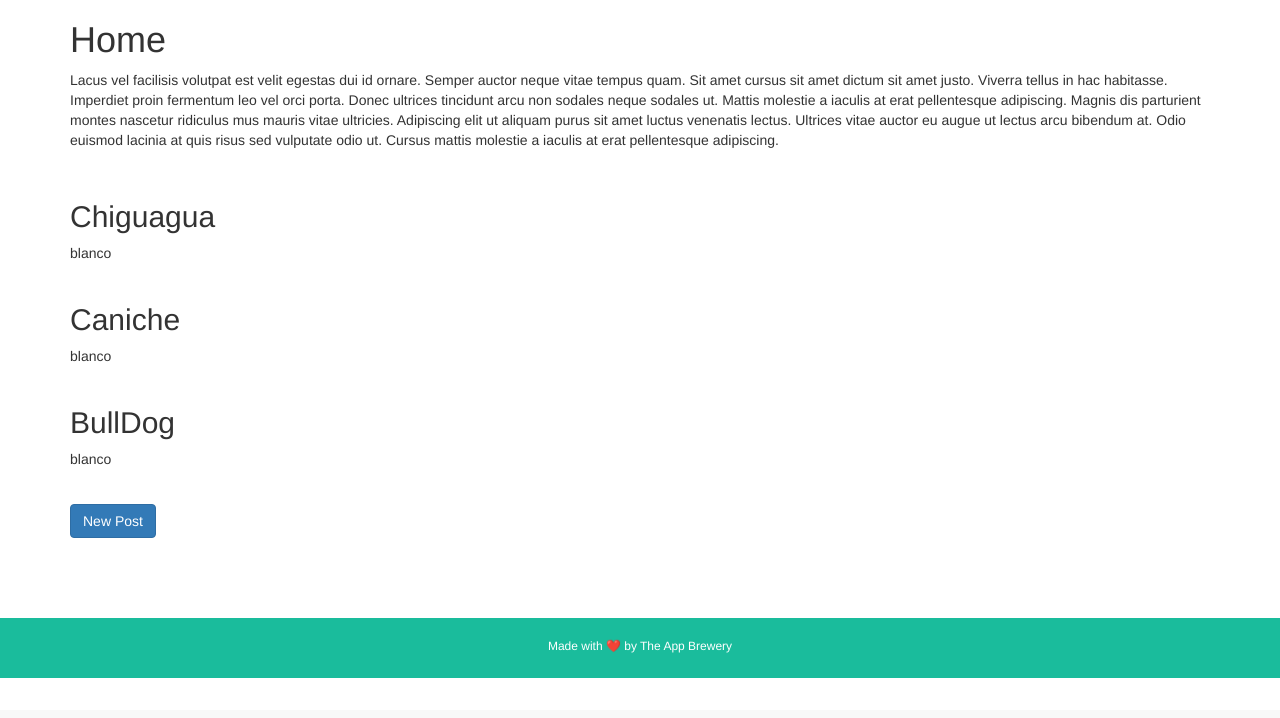
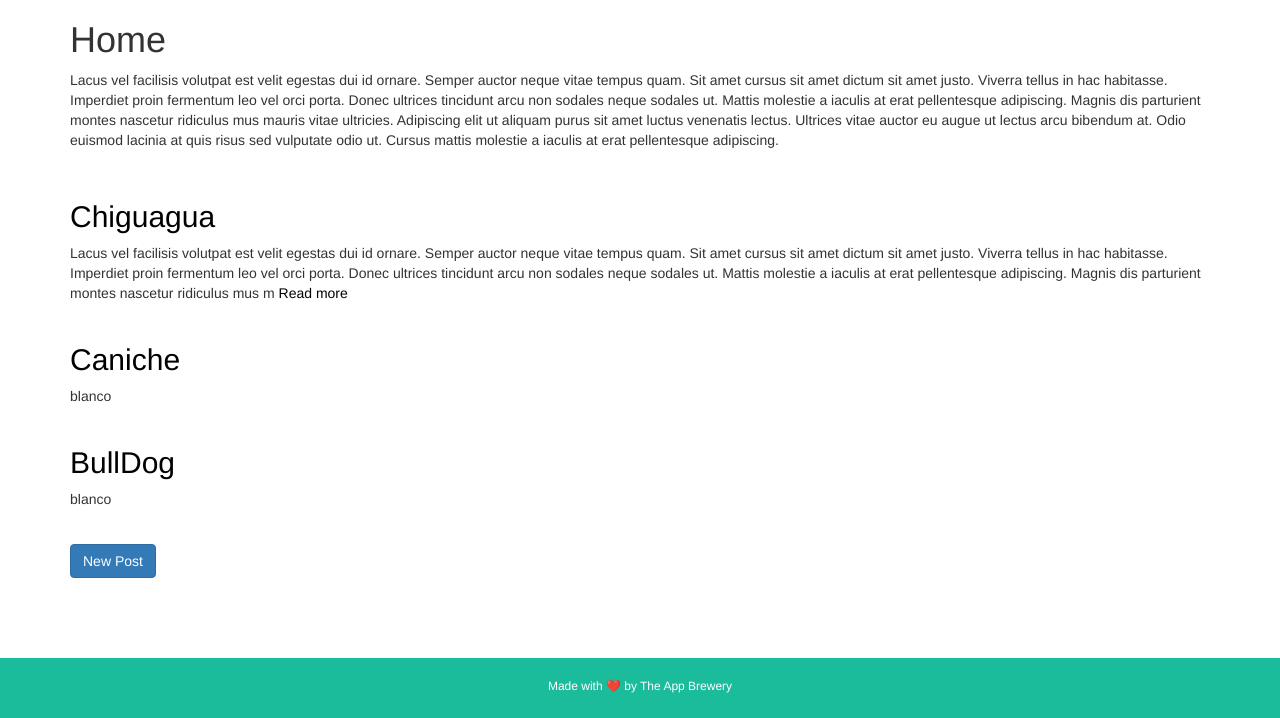
Before and after one commit to starmickey/Journal-web-page, a Node server app: page / in a window 1280 px wide. Shown: the part 90-808 px from the top of the page. Before the commit the page ends 768 px from the top, so only its background shows below. Run offline with Node 20, Linux system fonts and the light colour scheme.

Commit message:
Home page shows only a part of the posts body

```diff
--- a/content.js
+++ b/content.js
@@ -45,7 +45,7 @@ function getPostById (id) {
 
 // ========= TEST POSTS =========
 
-addPost("Chiguagua","blanco");
+addPost("Chiguagua","Lacus vel facilisis volutpat est velit egestas dui id ornare. Semper auctor neque vitae tempus quam. Sit amet cursus sit amet dictum sit amet justo. Viverra tellus in hac habitasse. Imperdiet proin fermentum leo vel orci porta. Donec ultrices tincidunt arcu non sodales neque sodales ut. Mattis molestie a iaculis at erat pellentesque adipiscing. Magnis dis parturient montes nascetur ridiculus mus mauris vitae ultricies. Adipiscing elit ut aliquam purus sit amet luctus venenatis lectus. Ultrices vitae auctor eu augue ut lectus arcu bibendum at. Odio euismod lacinia at quis risus sed vulputate odio ut. Cursus mattis molestie a iaculis at erat pellentesque adipiscing.");
 addPost("Caniche","blanco");
 addPost("BullDog","blanco");
 
--- a/public/css/styles.css
+++ b/public/css/styles.css
@@ -1,7 +1,12 @@
+a {
+    color: black;
+}
+
 .container-fluid {
     padding-top: 70px;
     padding-bottom: 70px;
 }
+
 .navbar {
     padding-top: 15px;
     padding-bottom: 15px;
@@ -20,7 +25,7 @@
 }
 
 .footer {
-    position: relative;
+    position: sticky;
 	text-align: center;
 	width: 100%;
 	height: 60px;
--- a/views/home.ejs
+++ b/views/home.ejs
@@ -4,9 +4,14 @@
 
 <% posts.forEach(post => { %>
 <div class="post">
+  <h2><a href="/posts?title=<%= post.title %> "> <%= post.title %> </a></h2>
 
-  <h2><%= post.title %> </h2>
+  <% if(post.body.length > 400){ %>
+  <% const bodyPart = post.body.slice(0, 400) %>
+  <p><%= bodyPart %> <a href="/posts?title=<%= post.title %> ">Read more</a></p>
+  <% } else { %>
   <p> <%= post.body %> </p>
+  <% } %>
 </div>
 <% }) %>
 
```
